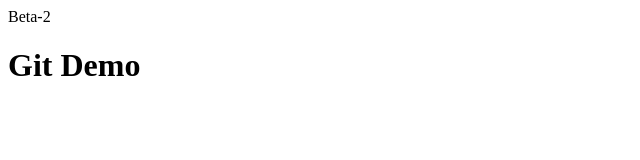
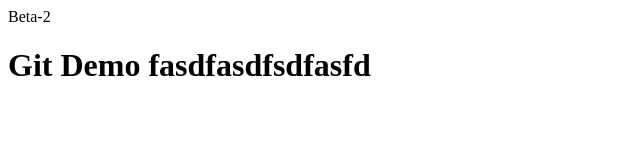
Before and after one commit to phamhuutinh0605/Git, a plain HTML site: page index.html in a window 1280 px wide. Shown: the whole page, without its empty margins (0-640 px from the left). Drawn offline with Linux system fonts and the light colour scheme.

Commit message:
adfadfasd

```diff
--- a/index.html
+++ b/index.html
@@ -9,6 +9,8 @@
 </head>
 <body>
   Beta-2
-  <h1>Git Demo</h1>
+  <h1>Git Demo
+    fasdfasdfsdfasfd
+  </h1>
 </body>
 </html>
```
